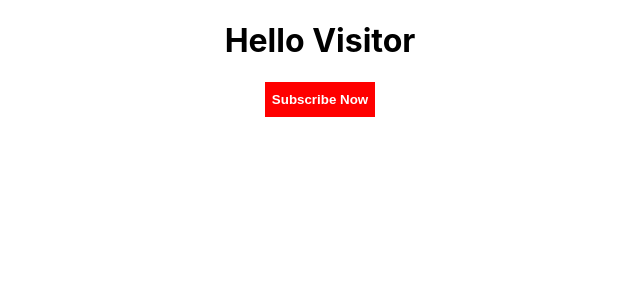
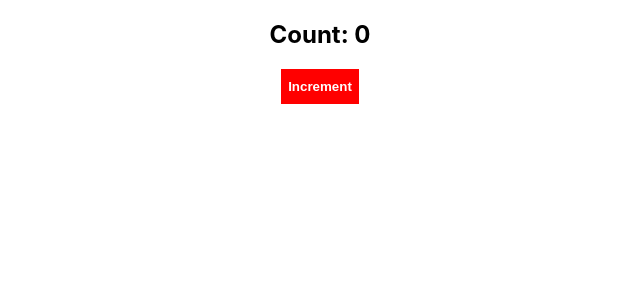
Before and after one commit to vikasvisking/react-app, a React (Create React App) app: page / in a window 1280 px wide. Shown: the top 300 px of the page, without its empty margins (320-960 px from the left). Built offline with nearby package versions, Linux system fonts and the light colour scheme.

Commit message:
counter completed

```diff
--- a/src/App.js
+++ b/src/App.js
@@ -2,14 +2,16 @@ import React from 'react';
 import logo from './logo.svg';
 // import { Greet } from './components/Greet'
 // import { Welcome } from './components/Welcome'
-import Message from './components/Message';
+// import Message from './components/Message';
+import Counter from './components/Counter';
 import './App.css';
 
 class App extends React.Component {
 	render(){
 		return (
 		    <div className="App">
-				<Message />
+				<Counter inc='5'/>
+				{/* <Message /> */}
 		      {/* <Greet name="Vikas" man="Bat"> I am Vikas </Greet>
 		      <Greet name="Vishal" man="Super"> I am Vishal </Greet>
 		      <Greet name="Arsh" man="Raju"> I am Arsh </Greet>
--- /dev/null
+++ b/src/components/Counter.js
@@ -0,0 +1,50 @@
+import React from 'react';
+
+
+class Counter extends React.Component{
+
+    constructor(props){
+        super(props)
+        this.state = {
+            count : 0
+        }
+    }
+
+
+    // single increment
+    // increment(){
+    //     this.setState({
+    //         count: this.state.count + 1
+    //     },() => console.log(this.state.count))
+    // }
+
+    // multiple incrementor
+    increment(){
+        this.setState(preState => ({
+            count: preState.count + 1
+        }),
+        // call back function , gives the incremented value async
+        () => console.log(this.state.count))
+    }
+
+
+    incrementFive(){
+        this.increment();
+        this.increment();
+        this.increment();
+        this.increment();
+        this.increment();
+    }
+
+    render(){
+        return (
+        <div>
+            <h2>Count: {this.state.count}</h2>
+            <button onClick={ () => this.incrementFive()}>Increment</button>
+
+        </div>
+            )
+    }
+}
+
+export default Counter;
```
